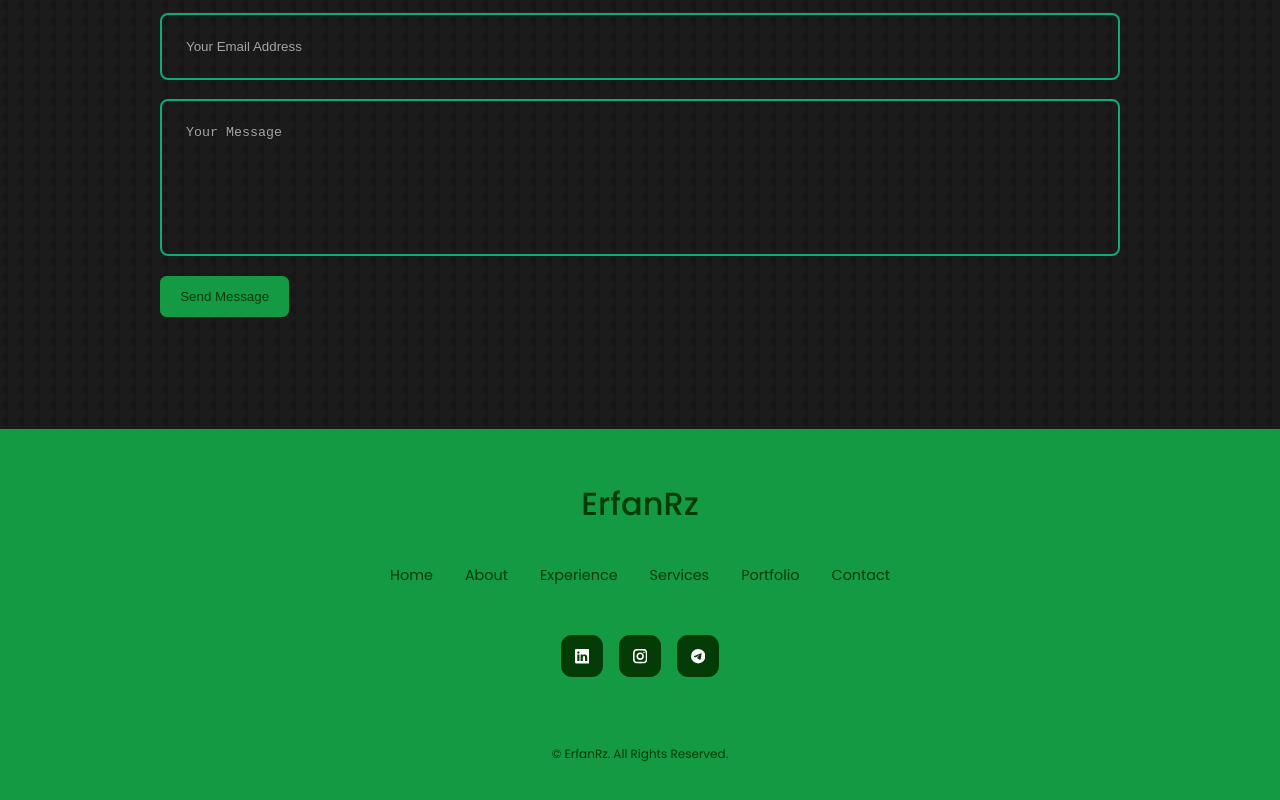
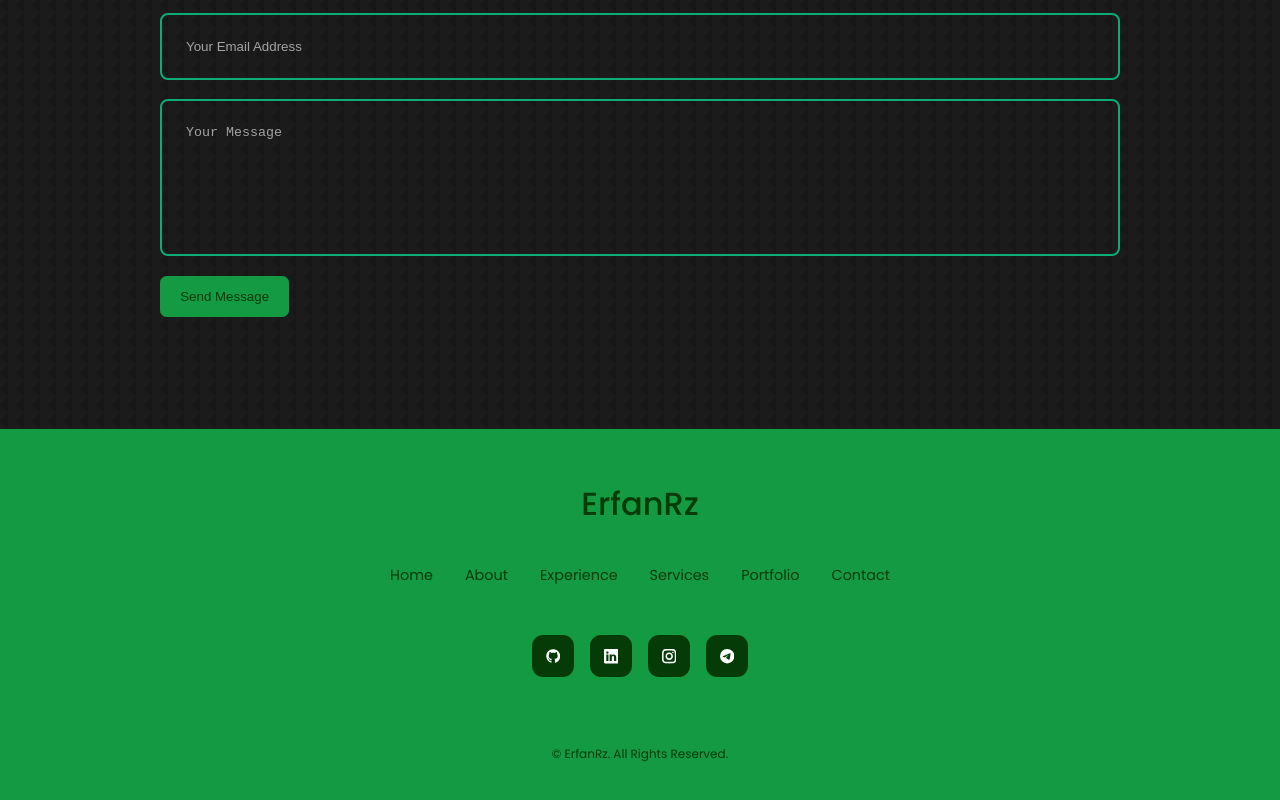
Before and after one commit to BehnamBorhani/My-Portfolio, a React (Create React App) app: page / in a window 1280 px wide. Shown: the part 5171-5971 px from the top of the page. Built offline with nearby package versions, Linux system fonts and the light colour scheme.

Commit message:
Footer section final changes done

```diff
--- a/src/components/footer/Footer.jsx
+++ b/src/components/footer/Footer.jsx
@@ -3,6 +3,7 @@ import "./footer.css";
 import { BsLinkedin } from "react-icons/bs";
 import { GrInstagram } from "react-icons/gr";
 import { BsTelegram } from "react-icons/bs";
+import { FaGithub } from "react-icons/fa";
 
 const Footer = () => {
   return (
@@ -35,6 +36,9 @@ const Footer = () => {
       </ul>
 
       <div className="footer__socials">
+        <a href="https://github.com/ErfanRez" target="_blank" rel="noreferrer">
+          <FaGithub />
+        </a>
         <a
           href="https://www.linkedin.com/in/erfanrz/"
           target="_blank"
```
